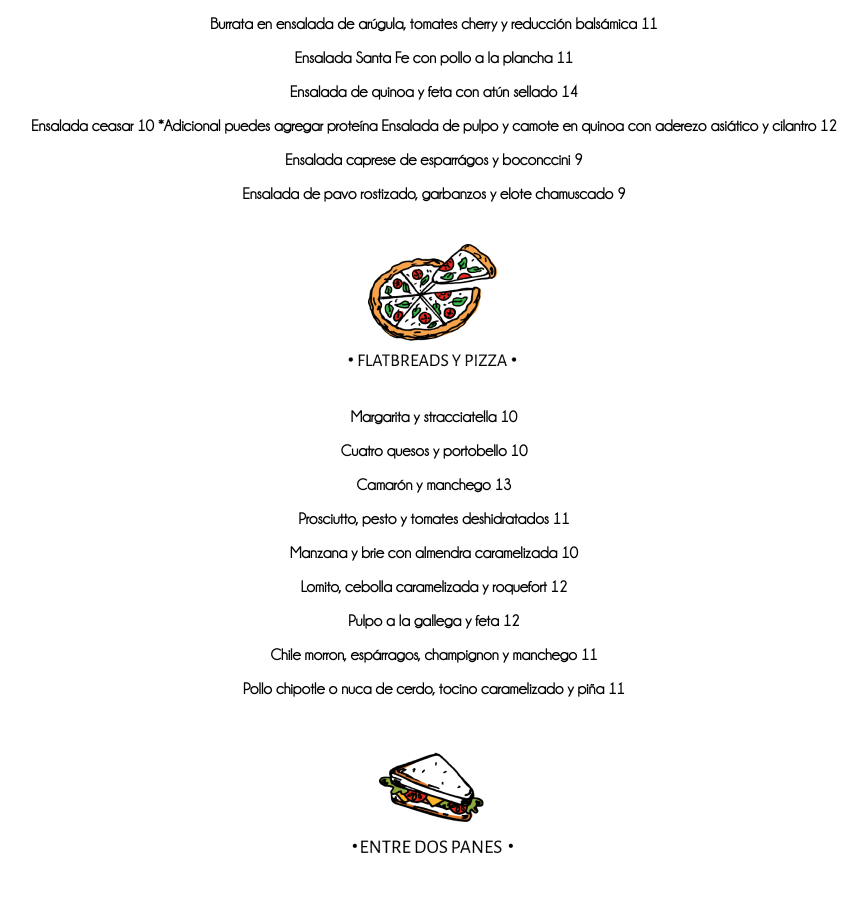
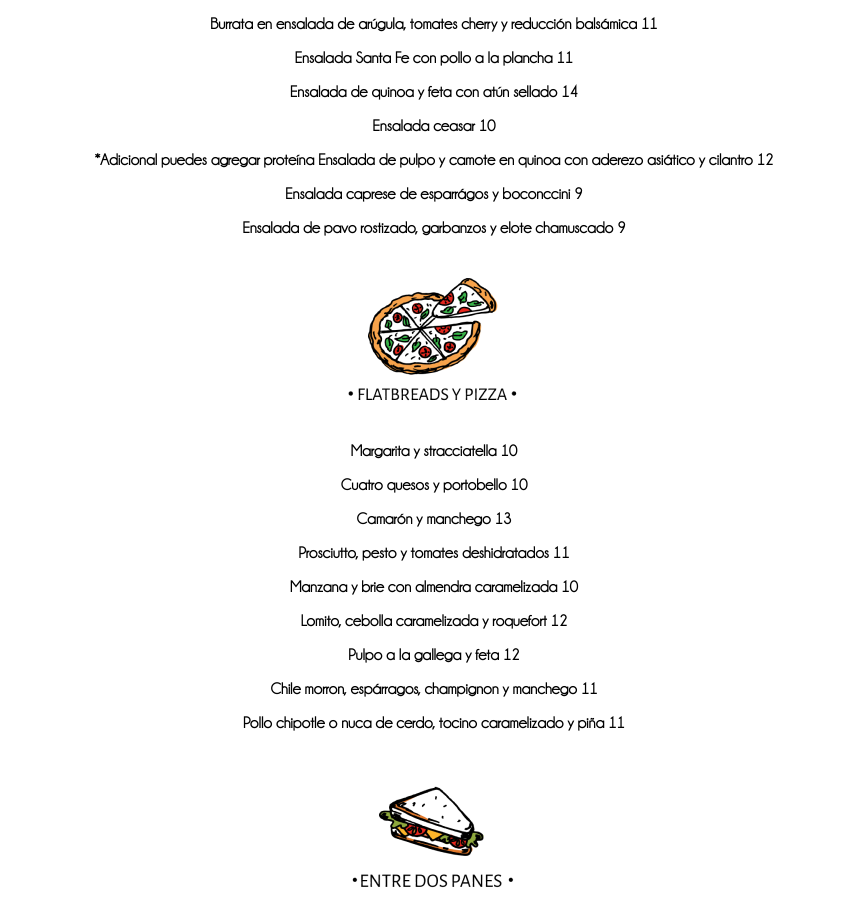
Before and after one commit to valencia12/merkator, a React (Create React App) app: page /Tapas in a window 1280 px wide. Shown: the part 2023-2937 px from the top of the page, without its empty margins (206-1074 px from the left). Built offline with nearby package versions, Linux system fonts and the light colour scheme.

Commit message:
nuevo cambio

```diff
--- a/src/Menu.js
+++ b/src/Menu.js
@@ -72,7 +72,8 @@ function Menu() {
                 <p>Burrata en ensalada de arúgula, tomates cherry y reducción balsámica 11</p>
                 <p>Ensalada Santa Fe con pollo a la plancha 11</p>
                 <p>Ensalada de quinoa y feta con atún sellado 14</p>
-                <p>Ensalada ceasar 10 *Adicional puedes agregar proteína Ensalada de pulpo y camote en quinoa con
+                <p>Ensalada ceasar 10 </p>
+                <p>*Adicional puedes agregar proteína Ensalada de pulpo y camote en quinoa con
                    aderezo asiático y cilantro 12</p>
 
                 <p>Ensalada caprese de esparrágos y boconccini 9</p>
```
